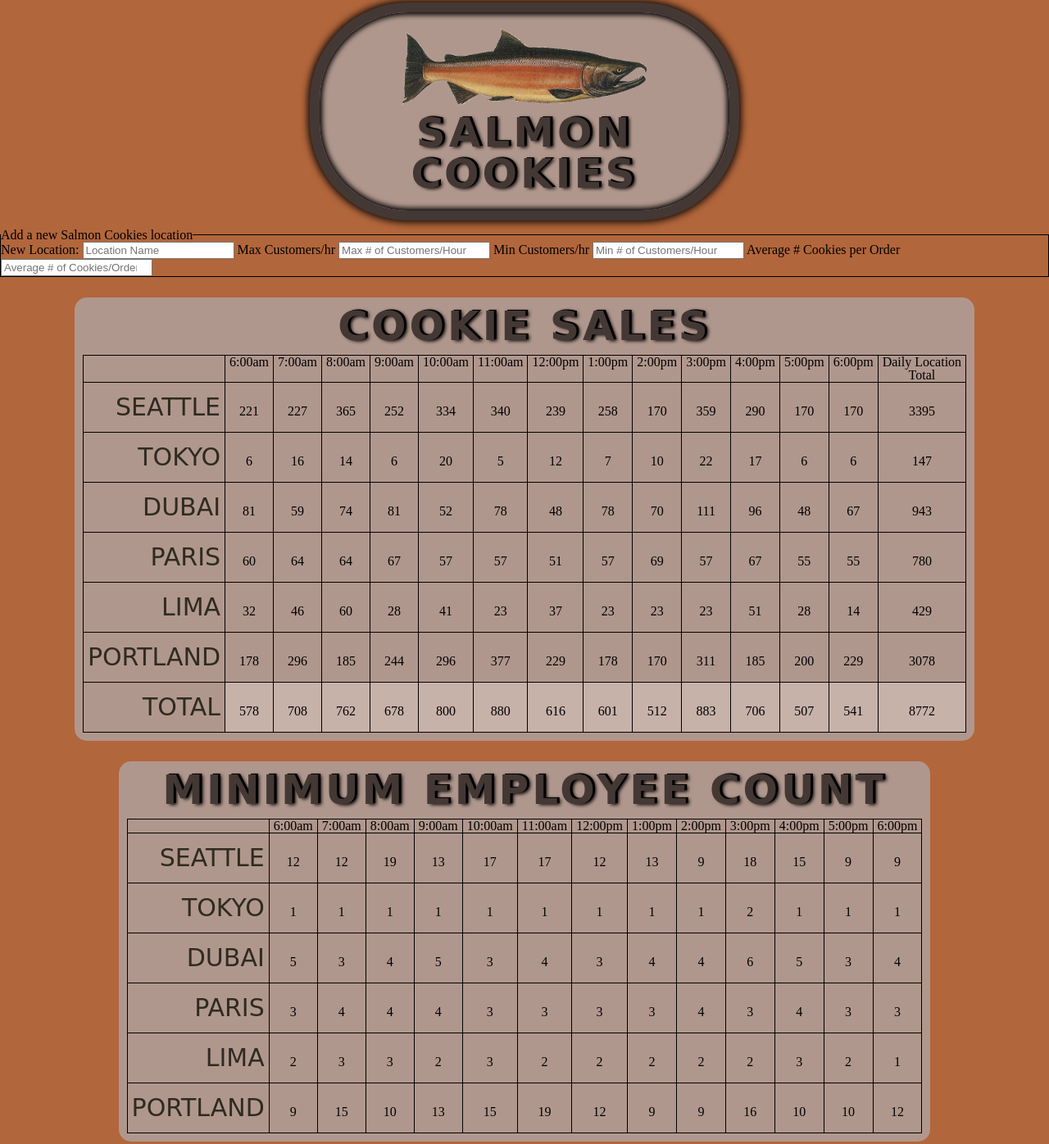
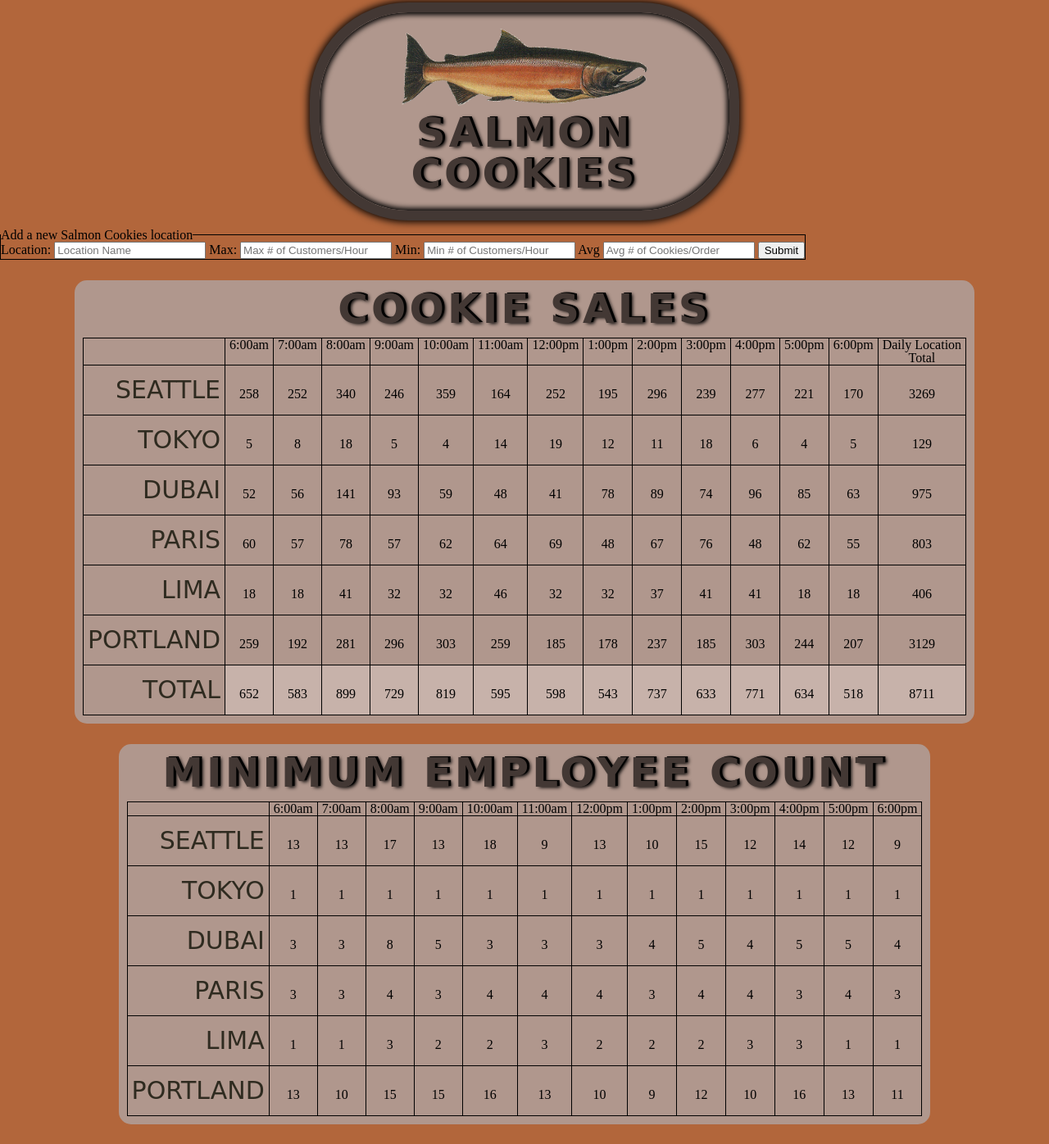
Before and after one commit to eugenemonnier/cookie-stand, a plain HTML site: page sales.html in a window 1280 px wide. Shown: the part 7-1403 px from the top of the page at 82% size. Drawn offline with Linux system fonts and the light colour scheme; a web font is replaced by a local one.

Commit message:
add form function to JS. Clear table after submit

```diff
--- a/css/style.css
+++ b/css/style.css
@@ -96,4 +96,5 @@ td {
 }
 fieldset {
   border: 1px solid black;
+  width: fit-content;
 }
--- a/js/app.js
+++ b/js/app.js
@@ -2,18 +2,18 @@
 
 // global variables
 var hoursOfDay = ['6am', '7am', '8am', '9am', '10am', '11am', '12pm', '1pm', '2pm', '3pm', '4pm', '5pm', '6pm'];
-var hourlyAdjust = [0.5, 0.75, 1.0, 0.6, 0.8, 1.0, 0.7, 0.4, 0.6, 0.9, 0.7, 0.5, 0.3, 0.4, 0.6];
+// var hourlyAdjust = [0.5, 0.75, 1.0, 0.6, 0.8, 1.0, 0.7, 0.4, 0.6, 0.9, 0.7, 0.5, 0.3, 0.4, 0.6];
+var currentHourCookie, currentHourAdjust;
 
 // targets Element ID to be manipulated
 var locationHolder = document.getElementById('locations-information');
 var mainLocationsHolder = document.getElementById('main-locations');
 var totalHolder = document.getElementById('total-cookies');
 var employeeHolder = document.getElementById('locations-employees');
+var addNewLocation = document.getElementById('add-location');
 
 // cookieStand object array
 // contains functions for calculating a random num of customers and gernerating a number of cookies based on that random number
-
-var cookieStand = [];
 
 function NewPlace(location,minCust,maxCust,avgCookie) {
   this.location = location;
@@ -23,6 +23,7 @@ function NewPlace(location,minCust,maxCust,avgCookie) {
   this.hourlyCookie = [];
   this.totalCookie = 0;
   this.employeeCount = [];
+  this.hourlyAdjust = [0.5, 0.75, 1.0, 0.6, 0.8, 1.0, 0.7, 0.4, 0.6, 0.9, 0.7, 0.5, 0.3, 0.4, 0.6];
 }
 // takes in arguments to create new object and add it to cookieStand array
 function addLocation(location,minCust,maxCust,avgCookie) {
@@ -30,7 +31,41 @@ function addLocation(location,minCust,maxCust,avgCookie) {
   cookieStand.push(newLocation);
 }
 
-// Buiilds cookieStand array objects
+// Method for generating a random number of cookies per hour
+NewPlace.prototype.cookieGen = function() {
+  var rando = Math.round(Math.round(Math.random() * (currentHourAdjust * (this.maxCust - this.minCust)) + this.minCust) * this.avgCookie);
+  this.hourlyCookie.push(rando);
+  return this.hourlyCookie;
+};
+
+// Method to calculate how many employees are needed per hour
+NewPlace.prototype.employeeGen = function() {
+  // debugger;
+  var getEmloyee = Math.ceil(currentHourCookie / 20);
+  this.employeeCount.push(getEmloyee);
+  return this.employeeCount;
+};
+
+// Event listener for form
+addNewLocation.addEventListener('submit', newLocationSubmitted);
+
+function newLocationSubmitted(event) {
+  event.preventDefault();
+  // debugger;
+  var newName = document.getElementById('location-name').value;
+  var newMax = Number(document.getElementById('max-cust').value);
+  var newMin = Number(document.getElementById('min-cust').value);
+  var newAvg = Number(document.getElementById('avg-cookie-sale').value);
+  addLocation(newName,newMin,newMax,newAvg);
+  document.getElementById('add-location').reset();
+  document.getElementById('locations-information').innerHTML = '';
+  document.getElementById('locations-employees').innerHTML = '';
+
+  buildTables();
+}
+
+var cookieStand = [];
+
 addLocation('SEATTLE', 25, 65, 6.3);
 addLocation('TOKYO', 3, 24, 1.2);
 addLocation('DUBAI', 11, 38, 3.7);
@@ -38,22 +73,12 @@ addLocation('PARIS', 20, 38, 2.3);
 addLocation('LIMA', 2, 16, 4.6);
 addLocation('PORTLAND', 23, 52, 7.4);
 
-// Method for generating a random number of cookies per hour
-NewPlace.prototype.cookieGen = function() {
-  this.hourlyCookie[counter] = Math.round(Math.round(Math.random() * (hourlyAdjust[counter] * (this.maxCust - this.minCust)) + this.minCust) * this.avgCookie);
-  return this.hourlyCookie[counter];
-};
+// Create list of locations
+function buildTables() {
 
-// Method to calculate how many employees are needed per hour
-NewPlace.prototype.employeeGen = function() {
-  this.employeeCount[counter] = Math.ceil(this.hourlyCookie[counter] / 20);
-};
-
-// check whether in index.html or sales.html
-if(window.location.pathname.endsWith('sales.html')) {
-  // Create list of locations
+  // NewPlace.prototype.buildTables = function() {
   for(var i = 0; i < cookieStand.length; i++) {
-    this.totalCookie = 0;
+    cookieStand[i].totalCookie = 0;
     var newRow = document.createElement('tr');
     locationHolder.appendChild(newRow);
     var newHeader = document.createElement('td');
@@ -62,18 +87,19 @@ if(window.location.pathname.endsWith('sales.html')) {
     locationHolder.appendChild(newHeader);
     // Under each location adds cookie sales for each hour
     for(var counter = 0; counter < hoursOfDay.length; counter++) {
-      this.hourlyCookie = cookieStand[i].cookieGen(counter);
-      this.totalCookie = this.totalCookie + this.hourlyCookie;
-      this.employeeCount = cookieStand[i].employeeGen(counter);
+      currentHourAdjust = cookieStand[i].hourlyAdjust[counter];
+      cookieStand[i].hourlyCookie = cookieStand[i].cookieGen(counter);
+      cookieStand[i].totalCookie = cookieStand[i].totalCookie + cookieStand[i].hourlyCookie[counter];
       var newLi = document.createElement('td');
-      newLi.textContent = `${this.hourlyCookie}`;
+      newLi.textContent = cookieStand[i].hourlyCookie[counter];
       locationHolder.appendChild(newLi);
     }
     // Appends total number of cookies for that location
     var finalLi = document.createElement('td');
-    finalLi.textContent = `${this.totalCookie}`;
+    finalLi.textContent = cookieStand[i].totalCookie;
     locationHolder.appendChild(finalLi);
   }
+
   // Last row of totals
   var completeTotal = 0;
   var totalTd = document.createElement('td');
@@ -96,7 +122,7 @@ if(window.location.pathname.endsWith('sales.html')) {
 
   // Employees Needed Per Hour Table
   for(i = 0; i < cookieStand.length; i++) {
-    this.totalCookie = 0;
+    cookieStand[i].totalCookie = 0;
     newRow = document.createElement('tr');
     employeeHolder.appendChild(newRow);
     newHeader = document.createElement('td');
@@ -105,11 +131,22 @@ if(window.location.pathname.endsWith('sales.html')) {
     employeeHolder.appendChild(newHeader);
     // Under each location adds cookie sales for each hour
     for(counter = 0; counter < hoursOfDay.length; counter++) {
+      currentHourCookie = cookieStand[i].hourlyCookie[counter];
+      cookieStand[i].employeeCount = cookieStand[i].employeeGen(counter);
       newLi = document.createElement('td');
       newLi.textContent = cookieStand[i].employeeCount[counter];
       employeeHolder.appendChild(newLi);
     }
   }
+}
+
+// check whether in index.html or sales.html
+if(window.location.pathname.endsWith('sales.html')) {
+  // debugger;
+  // cookieStand.buildTables();
+  // Buiilds cookieStand array objects
+
+  buildTables();
 
   // Creates list of locations for main page
 } else if (window.location.pathname.endsWith('index.html')) {
--- a/sales.html
+++ b/sales.html
@@ -20,14 +20,15 @@
   <form id="add-location">
     <fieldset>
       <legend>Add a new Salmon Cookies location</legend>
-      <label for="location-name">New Location:</label>
+      <label for="location-name">Location:</label>
       <input id="location-name" type="text" placeholder="Location Name"/>
-      <label for="max-cust">Max Customers/hr</label>
+      <label for="max-cust">Max:</label>
       <input id="max-cust" type="number" placeholder="Max # of Customers/Hour" />
-      <label for="min-cust">Min Customers/hr</label>
+      <label for="min-cust">Min:</label>
       <input id="min-cust" type="number" placeholder="Min # of Customers/Hour" />
-      <label for="avg-cookie-sale">Average # Cookies per Order</label>
-      <input id="avg-cookie-sale" type="number" placeholder="Average # of Cookies/Order" />
+      <label for="avg-cookie-sale">Avg</label>
+      <input id="avg-cookie-sale" type="number" step="0.1" placeholder="Avg # of Cookies/Order" />
+      <button type="submit">Submit</button>
     </fieldset>
   </form>
   <div class="cards">
```
